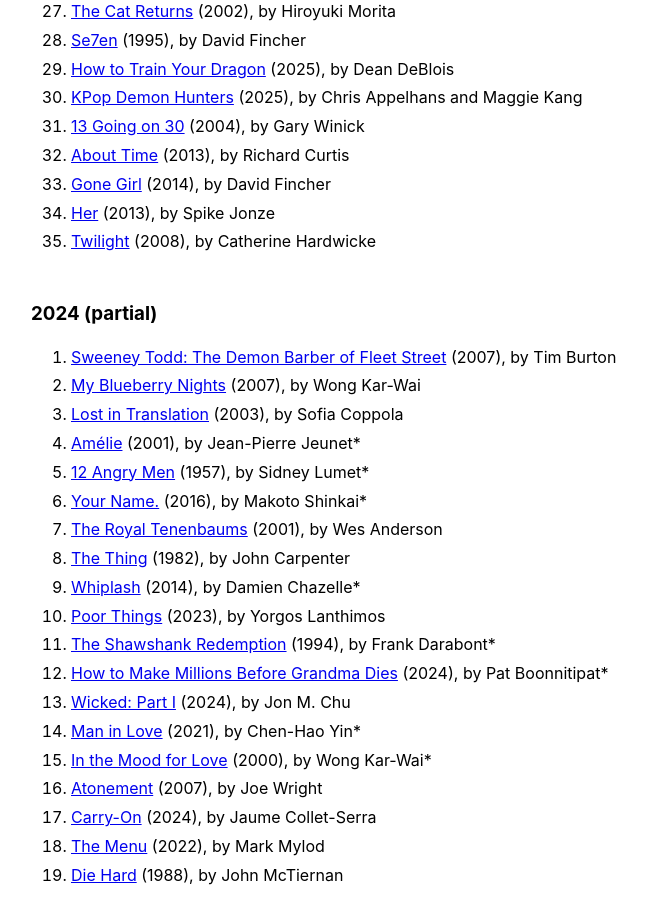
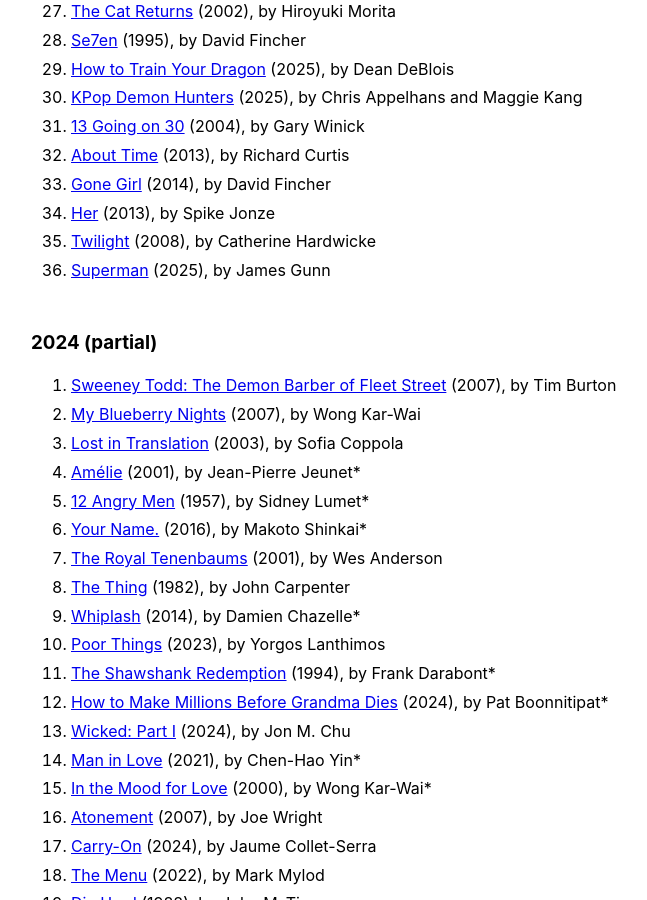
Before and after one commit to llucasly/llucasly.github.io, a Jekyll site: the page built from watching list.md, in a window 1280 px wide and 900 px high, scrolled down 1076 px. Shown: the whole window, without its empty margins (289-936 px from the left). Built offline with Jekyll 4.4.1, drawn with Linux system fonts in a browser that asks for light colours.

Commit message:
Added Movie

```diff
--- a/watching list.md
+++ b/watching list.md
@@ -43,6 +43,7 @@ Films I especially loved are marked with an astrisk (*).
 33. [Gone Girl](https://letterboxd.com/film/gone-girl/) (2014), by David Fincher
 34. [Her](https://letterboxd.com/film/her/) (2013), by Spike Jonze
 35. [Twilight](https://letterboxd.com/film/twilight-2008/) (2008), by Catherine Hardwicke
+36. [Superman](https://letterboxd.com/film/superman-2025/) (2025), by James Gunn
 
 ### 2024 (partial)
 1. [Sweeney Todd: The Demon Barber of Fleet Street](https://letterboxd.com/film/sweeney-todd-the-demon-barber-of-fleet-street-2007/) (2007), by Tim Burton
```
